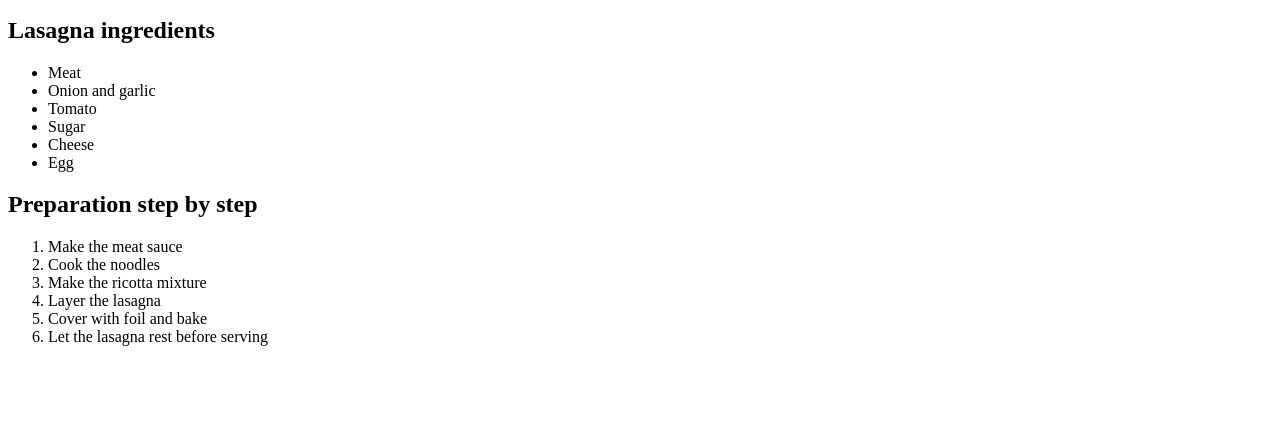
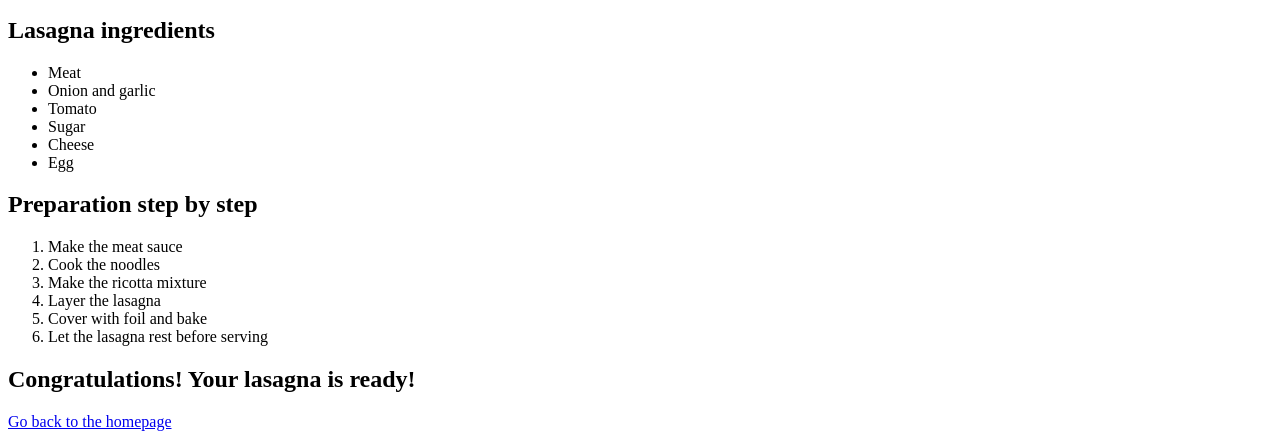
Before and after one commit to juanazzurro2/odin-recipes, a plain HTML site: page recipes/lasagna.html in a window 1280 px wide. Shown: the part 510-949 px from the top of the page. Before the commit the page ends 872 px from the top, so only its background shows below. Drawn offline with Linux system fonts and the light colour scheme.

Commit message:
Finished lasagna's page.

```diff
--- a/recipes/lasagna.html
+++ b/recipes/lasagna.html
@@ -29,5 +29,7 @@
             <li>Cover with foil and bake</li>
             <li>Let the lasagna rest before serving</li>
         </ol>
+        <h2>Congratulations! Your lasagna is ready!</h2>
+    <a href="../index.html">Go back to the homepage</a>
 </body>
 </html>
```
